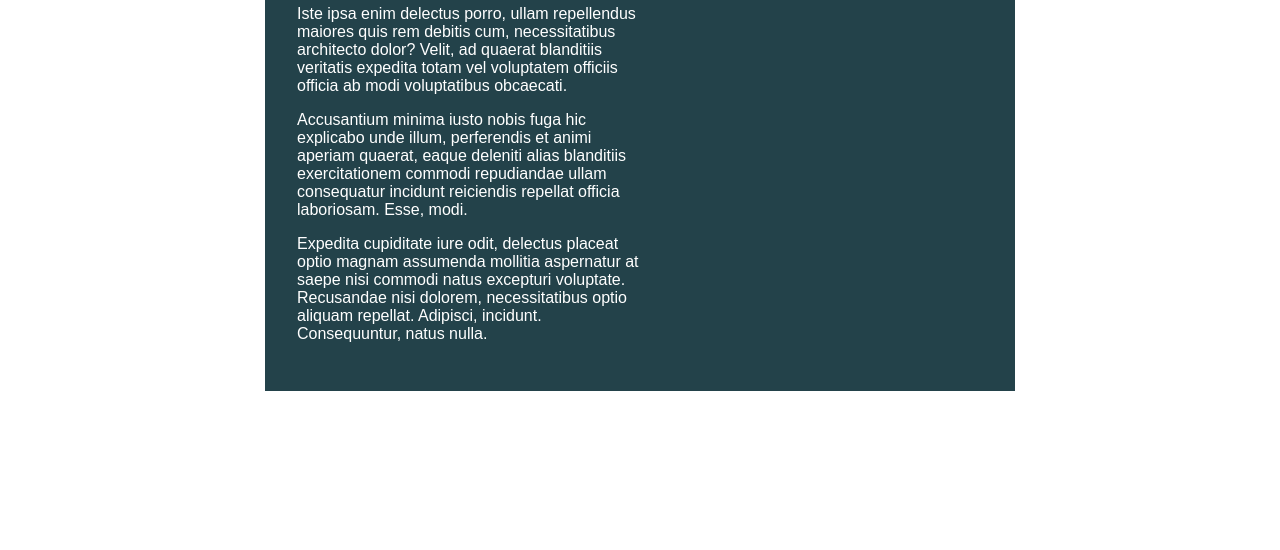
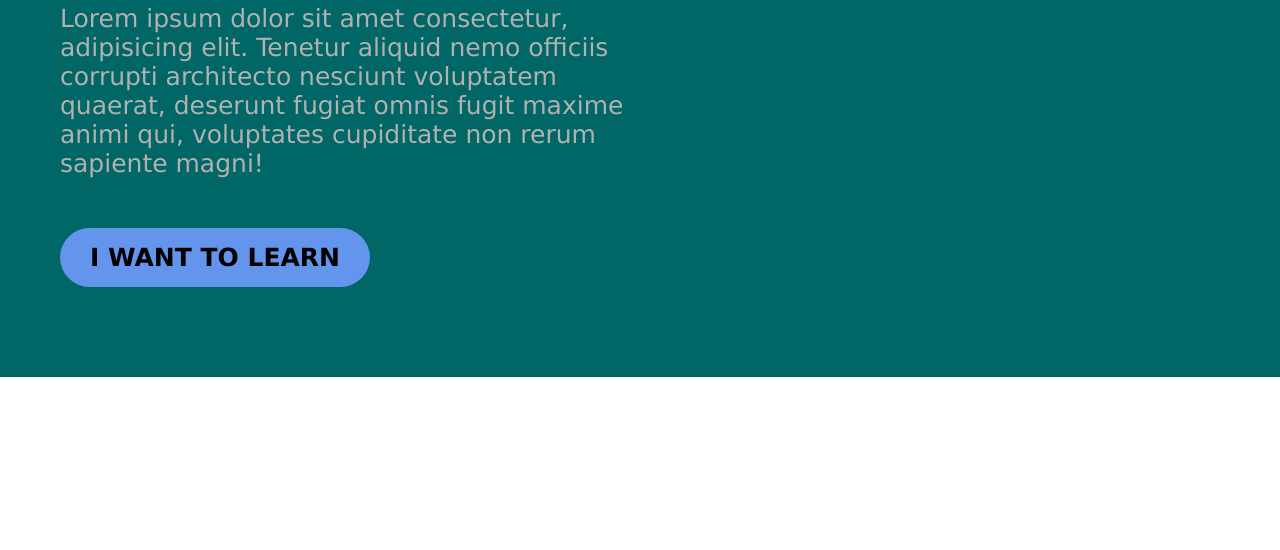
Before and after one commit to saptarsidebnath98/htmlCss-practice, a plain HTML site: page kevinPowel/challenge3/index.html in a window 1280 px wide. Shown: the part 250-800 px from the top of the page. Drawn offline with Linux system fonts and the light colour scheme.

Commit message:
kp day 3 challenge 3 done

```diff
--- a/kevinPowel/challenge3/index.html
+++ b/kevinPowel/challenge3/index.html
@@ -11,20 +11,10 @@
 
 <body>
     <div class="container">
-        <div class="intro-content">
-            <h1>Lorem ipsum dolor sit.</h1>
-            <p>Lorem ipsum dolor sit, amet consectetur adipisicing elit. Quod unde rerum, deleniti ea obcaecati sint hic
-                odit dicta tenetur qui ut dolorum provident sit, atque, reprehenderit nulla voluptate! Officiis,
-                consectetur?</p>
-            <p>Iste ipsa enim delectus porro, ullam repellendus maiores quis rem debitis cum, necessitatibus architecto
-                dolor? Velit, ad quaerat blanditiis veritatis expedita totam vel voluptatem officiis officia ab modi
-                voluptatibus obcaecati.</p>
-            <p>Accusantium minima iusto nobis fuga hic explicabo unde illum, perferendis et animi aperiam quaerat, eaque
-                deleniti alias blanditiis exercitationem commodi repudiandae ullam consequatur incidunt reiciendis
-                repellat officia laboriosam. Esse, modi.</p>
-            <p>Expedita cupiditate iure odit, delectus placeat optio magnam assumenda mollitia aspernatur at saepe nisi
-                commodi natus excepturi voluptate. Recusandae nisi dolorem, necessitatibus optio aliquam repellat.
-                Adipisci, incidunt. Consequuntur, natus nulla.</p>
+        <div class="intro-container">
+            <h1>Responsive layouts don't have to be a struggle</h1>
+            <p>Lorem ipsum dolor sit amet consectetur, adipisicing elit. Tenetur aliquid nemo officiis corrupti architecto nesciunt voluptatem quaerat, deserunt fugiat omnis fugit maxime animi qui, voluptates cupiditate non rerum sapiente magni!</p>
+            <button>I WANT TO LEARN</button>
         </div>
     </div>
 </body>
--- a/kevinPowel/challenge3/style.css
+++ b/kevinPowel/challenge3/style.css
@@ -1,37 +1,36 @@
-/* INSTRUCTIONS
- *
- * 1) Limit the total width of
- *    the .intro-conent to about half
- *    of it's parent
- *
- * 2) Stop the text from overflowing
- *    out the bottom at small screen
- *    widths
- *
- * You may modify the HTML if needed
- *
- */
-
-* {
+*{
+  margin: 0%;
+}
+body{
   box-sizing: border-box;
+  font-size: 25px;
+  font-family: 'Lucida Sans', 'Lucida Sans Regular', 'Lucida Grande', 'Lucida Sans Unicode', Geneva, Verdana, sans-serif;
 }
 
-body {
-  margin: 0;
-  font-family: sans-serif;
+.container{
+  background-color: rgb(0, 102, 102);
+  padding: 60px;
 }
 
-.container {
-  background: #23424a;
-  color: white;
-
-  width: 80%;
+.intro-container{
   max-width: 750px;
-  margin: 0 auto;
-
-  padding: 2em;
+  width: 50%;
 }
 
-.intro-content{
-  width: 50%;
+h1{
+  color: white;
+  margin-bottom: 20px;
 }
+p{
+  margin-bottom: 20px;
+  color: rgb(177, 177, 177);
+}
+button{
+  margin: 30px 0px;
+  padding: 15px 30px;
+  background-color: cornflowerblue;
+  font-weight: 800;
+  font-size: 25px;
+  border: none;
+  border-radius: 30px;
+  font-family: 'Lucida Sans', 'Lucida Sans Regular', 'Lucida Grande', 'Lucida Sans Unicode', Geneva, Verdana, sans-serif;
```
